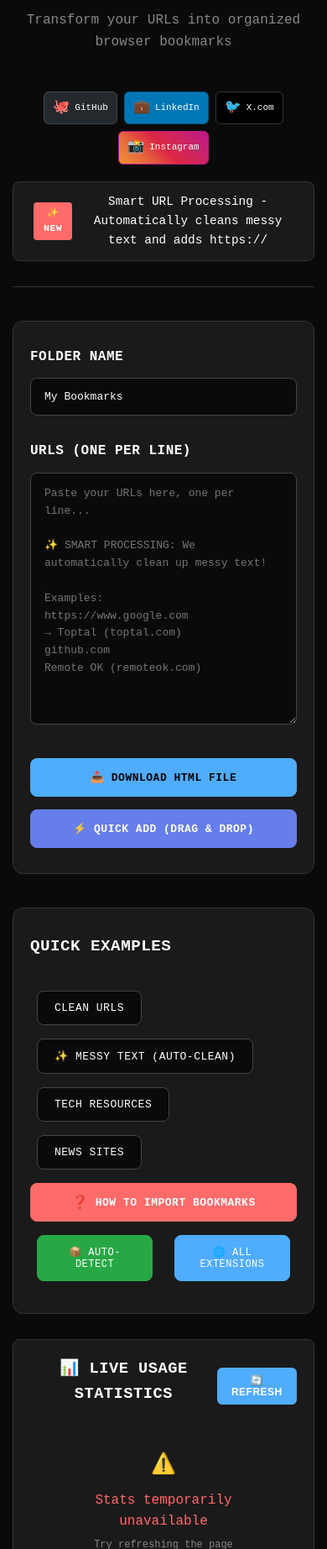
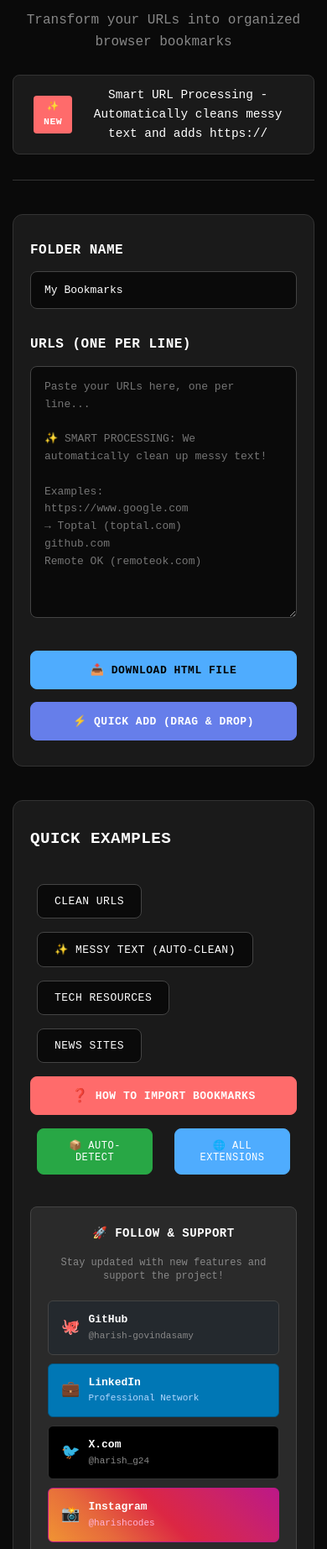
Before and after one commit to harish-govindasamy/bookmark-converter, a browser extension: page templates/index.html in a window 390 px wide. Shown: the part 155-2000 px from the top of the page at 84% size. Drawn offline with Linux system fonts and the light colour scheme.

Commit message:
✨ Revamp Index Page with Streamlined Social Media Section
✅ New Features:
- Consolidated social media links into a dedicated "Follow & Support" section for improved visibility.
- Enhanced styling and layout for social media buttons, including hover effects and clear labeling.

🛠️ Code Improvements:
- Removed the previous mobile header social links for a cleaner design.
- Updated the header layout to focus on the main title and description, enhancing user engagement.

This update aims to promote social media interaction while maintaining a clean and organized interface.

```diff
--- a/templates/index.html
+++ b/templates/index.html
@@ -750,23 +750,6 @@
                 font-size: 1em;
             }
 
-            /* Mobile header social links */
-            .header > div:first-child {
-                flex-direction: column;
-                align-items: center;
-                text-align: center;
-                gap: 20px;
-            }
-
-            .header-social {
-                max-width: 100% !important;
-                justify-content: center;
-            }
-
-            .header-social a {
-                font-size: 11px !important;
-                padding: 6px 10px !important;
-            }
 
             .content {
                 grid-template-columns: 1fr;
@@ -841,30 +824,8 @@
 <body>
     <div class="container">
         <div class="header">
-            <div style="display: flex; justify-content: space-between; align-items: flex-start; margin-bottom: 20px;">
-                <div>
-                    <h1>🔖 Bookmark Converter</h1>
-                    <p>Transform your URLs into organized browser bookmarks</p>
-                </div>
-                <div class="header-social" style="display: flex; gap: 8px; flex-wrap: wrap; max-width: 200px;">
-                    <a href="https://github.com/harish-govindasamy" target="_blank" style="display: flex; align-items: center; gap: 6px; padding: 8px 12px; background: #24292e; border: 1px solid #444; border-radius: 6px; text-decoration: none; color: #fff; transition: all 0.2s ease; font-size: 12px; font-weight: 500;" onmouseover="this.style.background='#2d3339'; this.style.transform='translateY(-1px)'" onmouseout="this.style.background='#24292e'; this.style.transform='translateY(0)'">
-                        <span style="font-size: 16px;">🐙</span>
-                        <span>GitHub</span>
-                    </a>
-                    <a href="https://linkedin.com/in/itsharishg" target="_blank" style="display: flex; align-items: center; gap: 6px; padding: 8px 12px; background: #0077b5; border: 1px solid #005885; border-radius: 6px; text-decoration: none; color: #fff; transition: all 0.2s ease; font-size: 12px; font-weight: 500;" onmouseover="this.style.background='#005885'; this.style.transform='translateY(-1px)'" onmouseout="this.style.background='#0077b5'; this.style.transform='translateY(0)'">
-                        <span style="font-size: 16px;">💼</span>
-                        <span>LinkedIn</span>
-                    </a>
-                    <a href="https://x.com/harish_g24" target="_blank" style="display: flex; align-items: center; gap: 6px; padding: 8px 12px; background: #000000; border: 1px solid #333; border-radius: 6px; text-decoration: none; color: #fff; transition: all 0.2s ease; font-size: 12px; font-weight: 500;" onmouseover="this.style.background='#1a1a1a'; this.style.transform='translateY(-1px)'" onmouseout="this.style.background='#000000'; this.style.transform='translateY(0)'">
-                        <span style="font-size: 16px;">🐦</span>
-                        <span>X.com</span>
-                    </a>
-                    <a href="https://instagram.com/harishcodes" target="_blank" style="display: flex; align-items: center; gap: 6px; padding: 8px 12px; background: linear-gradient(45deg, #f09433 0%,#e6683c 25%,#dc2743 50%,#cc2366 75%,#bc1888 100%); border: 1px solid #bc1888; border-radius: 6px; text-decoration: none; color: #fff; transition: all 0.2s ease; font-size: 12px; font-weight: 500;" onmouseover="this.style.transform='translateY(-1px)'" onmouseout="this.style.transform='translateY(0)'">
-                        <span style="font-size: 16px;">📸</span>
-                        <span>Instagram</span>
-                    </a>
-                </div>
-            </div>
+            <h1>🔖 Bookmark Converter</h1>
+            <p>Transform your URLs into organized browser bookmarks</p>
             <div class="feature-highlight">
                 <span class="feature-badge">✨ NEW</span>
                 <span>Smart URL Processing - Automatically cleans messy text and adds https://</span>
@@ -909,6 +870,56 @@
             <button class="example-btn" onclick="showAllExtensions()" style="background: #4facfe; border-color: #4facfe; color: white; font-size: 12px;">
                 🌐 All Extensions
             </button>
+        </div>
+
+        <!-- Professional Social Media Section -->
+        <div style="margin-top: 30px; padding: 20px; background: #2a2a2a; border: 1px solid #444; border-radius: 8px;">
+            <h4 style="color: #fff; margin-bottom: 15px; font-size: 14px; font-weight: 600; text-transform: uppercase; letter-spacing: 0.5px; text-align: center;">
+                🚀 Follow & Support
+            </h4>
+            <p style="color: #888; text-align: center; margin-bottom: 20px; font-size: 12px; line-height: 1.4;">
+                Stay updated with new features and support the project!
+            </p>
+
+            <div style="display: grid; gap: 10px;">
+                <a href="https://github.com/harish-govindasamy" target="_blank" style="display: flex; align-items: center; gap: 10px; padding: 12px 15px; background: #24292e; border: 1px solid #444; border-radius: 6px; text-decoration: none; color: #fff; transition: all 0.2s ease; font-size: 13px; font-weight: 500;" onmouseover="this.style.background='#2d3339'; this.style.transform='translateY(-1px)'" onmouseout="this.style.background='#24292e'; this.style.transform='translateY(0)'">
+                    <span style="font-size: 18px;">🐙</span>
+                    <div>
+                        <div style="font-weight: 600; font-size: 13px;">GitHub</div>
+                        <div style="font-size: 11px; color: #888;">@harish-govindasamy</div>
+                    </div>
+                </a>
+
+                <a href="https://linkedin.com/in/itsharishg" target="_blank" style="display: flex; align-items: center; gap: 10px; padding: 12px 15px; background: #0077b5; border: 1px solid #005885; border-radius: 6px; text-decoration: none; color: #fff; transition: all 0.2s ease; font-size: 13px; font-weight: 500;" onmouseover="this.style.background='#005885'; this.style.transform='translateY(-1px)'" onmouseout="this.style.background='#0077b5'; this.style.transform='translateY(0)'">
+                    <span style="font-size: 18px;">💼</span>
+                    <div>
+                        <div style="font-weight: 600; font-size: 13px;">LinkedIn</div>
+                        <div style="font-size: 11px; color: #b3d9ff;">Professional Network</div>
+                    </div>
+                </a>
+
+                <a href="https://x.com/harish_g24" target="_blank" style="display: flex; align-items: center; gap: 10px; padding: 12px 15px; background: #000000; border: 1px solid #333; border-radius: 6px; text-decoration: none; color: #fff; transition: all 0.2s ease; font-size: 13px; font-weight: 500;" onmouseover="this.style.background='#1a1a1a'; this.style.transform='translateY(-1px)'" onmouseout="this.style.background='#000000'; this.style.transform='translateY(0)'">
+                    <span style="font-size: 18px;">🐦</span>
+                    <div>
+                        <div style="font-weight: 600; font-size: 13px;">X.com</div>
+                        <div style="font-size: 11px; color: #888;">@harish_g24</div>
+                    </div>
+                </a>
+
+                <a href="https://instagram.com/harishcodes" target="_blank" style="display: flex; align-items: center; gap: 10px; padding: 12px 15px; background: linear-gradient(45deg, #f09433 0%,#e6683c 25%,#dc2743 50%,#cc2366 75%,#bc1888 100%); border: 1px solid #bc1888; border-radius: 6px; text-decoration: none; color: #fff; transition: all 0.2s ease; font-size: 13px; font-weight: 500;" onmouseover="this.style.transform='translateY(-1px)'" onmouseout="this.style.transform='translateY(0)'">
+                    <span style="font-size: 18px;">📸</span>
+                    <div>
+                        <div style="font-weight: 600; font-size: 13px;">Instagram</div>
+                        <div style="font-size: 11px; color: #ffb3d9;">@harishcodes</div>
+                    </div>
+                </a>
+            </div>
+
+            <div style="background: #2a4a2a; border: 1px solid #28a745; border-radius: 6px; padding: 12px; margin-top: 15px; text-align: center;">
+                <p style="color: #28a745; margin: 0; font-size: 11px; font-weight: 600;">
+                    ⭐ Star on GitHub to show support!
+                </p>
+            </div>
         </div>
             </div>
         </div>
```
